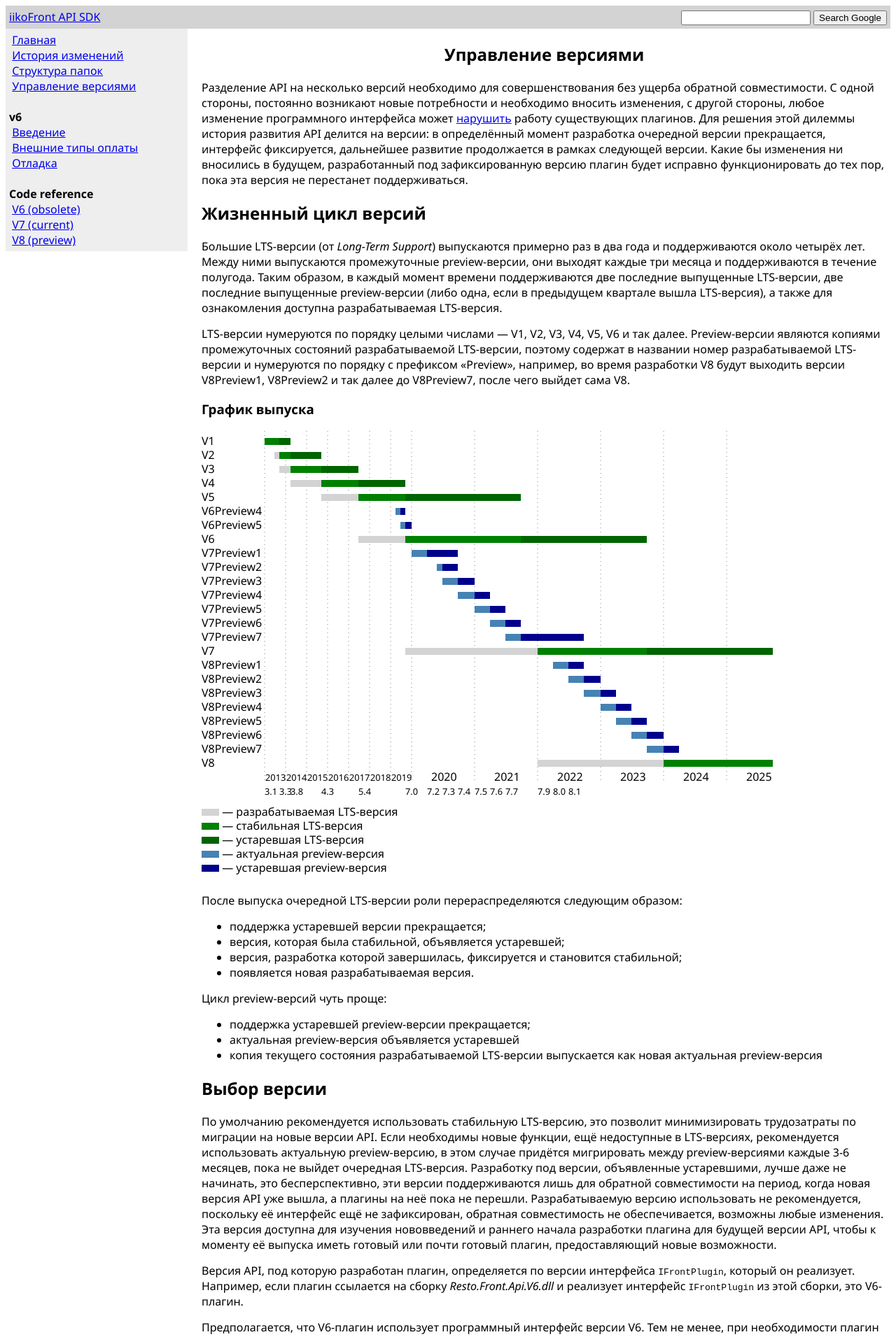
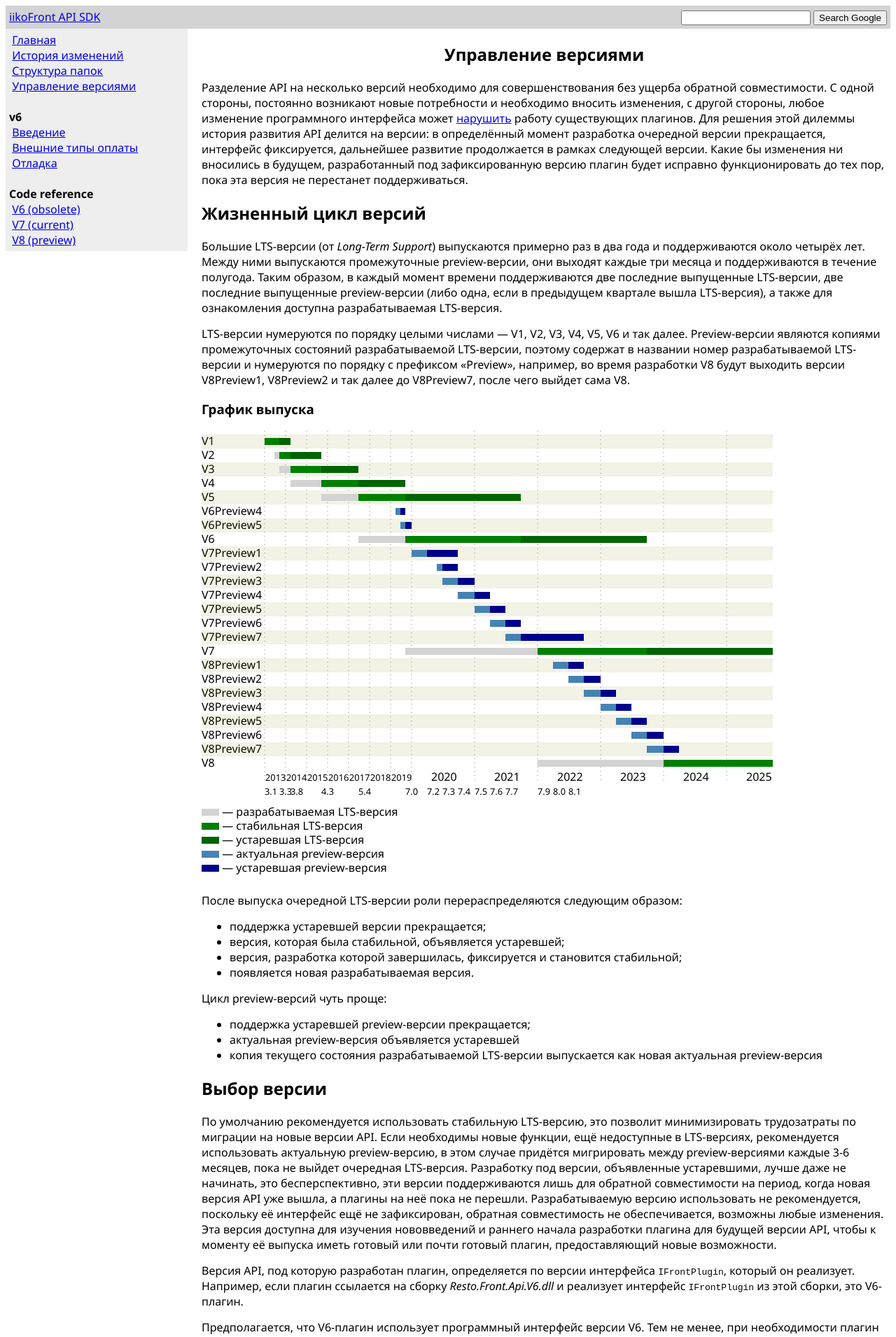
Before and after one commit to iiko/front.api.doc, a Jekyll site: the page built from versioning.md, in a window 1280 px wide. Shown: the top 1911 px of the page at 70% size. Built offline with Jekyll 4.4.1, drawn with Linux system fonts in a browser that asks for light colours.

Commit message:
RMS-53254 Сделать график выпуска версий более читабельным, добавив чередование цвета фона строчек

```diff
--- a/versioning.md
+++ b/versioning.md
@@ -92,56 +92,68 @@ Preview-версии являются копиями промежуточных
     <text x="524" y="520" font-size="80%">8.1</text>
   </g>
   <g>
+    <rect x="0" y="5" fill="rgba(130,130,0,0.1)" height="20" width="816" />
     <rect x="90" y="10" fill="green" height="10" width="21" />
     <rect x="111" y="10" fill="darkgreen" height="10" width="16" />
     <rect x="104" y="30" fill="lightgrey" height="10" width="7" />
     <rect x="111" y="30" fill="green" height="10" width="16" />
     <rect x="127" y="30" fill="darkgreen" height="10" width="44" />
+    <rect x="0" y="45" fill="rgba(130,130,0,0.1)" height="20" width="816" />
     <rect x="111" y="50" fill="lightgrey" height="10" width="16" />
     <rect x="127" y="50" fill="green" height="10" width="44" />
     <rect x="171" y="50" fill="darkgreen" height="10" width="53" />
     <rect x="127" y="70" fill="lightgrey" height="10" width="44" />
     <rect x="171" y="70" fill="green" height="10" width="53" />
     <rect x="224" y="70" fill="darkgreen" height="10" width="67" />
+    <rect x="0" y="85" fill="rgba(130,130,0,0.1)" height="20" width="816" />
     <rect x="171" y="90" fill="lightgrey" height="10" width="53" />
     <rect x="224" y="90" fill="green" height="10" width="67" />
     <rect x="291" y="90" fill="darkgreen" height="10" width="165" />
     <rect x="277" y="110" fill="steelblue" height="10" width="7" />
     <rect x="284" y="110" fill="darkblue" height="10" width="7" />
+    <rect x="0" y="125" fill="rgba(130,130,0,0.1)" height="20" width="816" />
     <rect x="284" y="130" fill="steelblue" height="10" width="7" />
     <rect x="291" y="130" fill="darkblue" height="10" width="9" />
     <rect x="224" y="150" fill="lightgrey" height="10" width="67" />
     <rect x="291" y="150" fill="green" height="10" width="165" />
     <rect x="456" y="150" fill="darkgreen" height="10" width="180" />
+    <rect x="0" y="165" fill="rgba(130,130,0,0.1)" height="20" width="816" />
     <rect x="300" y="170" fill="steelblue" height="10" width="22" />
     <rect x="322" y="170" fill="darkblue" height="10" width="44" />
     <rect x="336" y="190" fill="steelblue" height="10" width="8" />
     <rect x="344" y="190" fill="darkblue" height="10" width="22" />
+    <rect x="0" y="205" fill="rgba(130,130,0,0.1)" height="20" width="816" />
     <rect x="344" y="210" fill="steelblue" height="10" width="22" />
     <rect x="366" y="210" fill="darkblue" height="10" width="24" />
     <rect x="366" y="230" fill="steelblue" height="10" width="24" />
     <rect x="390" y="230" fill="darkblue" height="10" width="22" />
+    <rect x="0" y="245" fill="rgba(130,130,0,0.1)" height="20" width="816" />
     <rect x="390" y="250" fill="steelblue" height="10" width="22" />
     <rect x="412" y="250" fill="darkblue" height="10" width="22" />
     <rect x="412" y="270" fill="steelblue" height="10" width="22" />
     <rect x="434" y="270" fill="darkblue" height="10" width="22" />
+    <rect x="0" y="285" fill="rgba(130,130,0,0.1)" height="20" width="816" />
     <rect x="434" y="290" fill="steelblue" height="10" width="22" />
     <rect x="456" y="290" fill="darkblue" height="10" width="90" />
     <rect x="291" y="310" fill="lightgrey" height="10" width="189" />
     <rect x="480" y="310" fill="green" height="10" width="156" />
     <rect x="636" y="310" fill="darkgreen" height="10" width="180" />
+    <rect x="0" y="325" fill="rgba(130,130,0,0.1)" height="20" width="816" />
     <rect x="502" y="330" fill="steelblue" height="10" width="22" />
     <rect x="524" y="330" fill="darkblue" height="10" width="22" />
     <rect x="524" y="350" fill="steelblue" height="10" width="22" />
     <rect x="546" y="350" fill="darkblue" height="10" width="24" />
+    <rect x="0" y="365" fill="rgba(130,130,0,0.1)" height="20" width="816" />
     <rect x="546" y="370" fill="steelblue" height="10" width="24" />
     <rect x="570" y="370" fill="darkblue" height="10" width="22" />
     <rect x="570" y="390" fill="steelblue" height="10" width="22" />
     <rect x="592" y="390" fill="darkblue" height="10" width="22" />
+    <rect x="0" y="405" fill="rgba(130,130,0,0.1)" height="20" width="816" />
     <rect x="592" y="410" fill="steelblue" height="10" width="22" />
     <rect x="614" y="410" fill="darkblue" height="10" width="22" />
     <rect x="614" y="430" fill="steelblue" height="10" width="22" />
     <rect x="636" y="430" fill="darkblue" height="10" width="24" />
+    <rect x="0" y="445" fill="rgba(130,130,0,0.1)" height="20" width="816" />
     <rect x="636" y="450" fill="steelblue" height="10" width="24" />
     <rect x="660" y="450" fill="darkblue" height="10" width="22" />
     <rect x="480" y="470" fill="lightgrey" height="10" width="180" />
```
